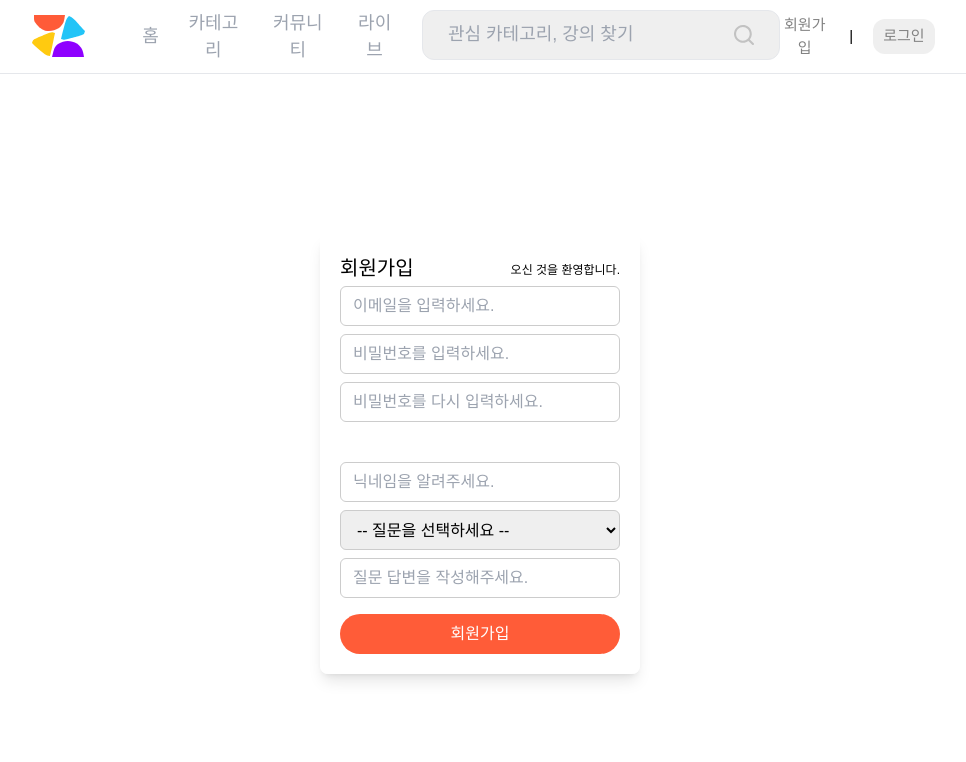
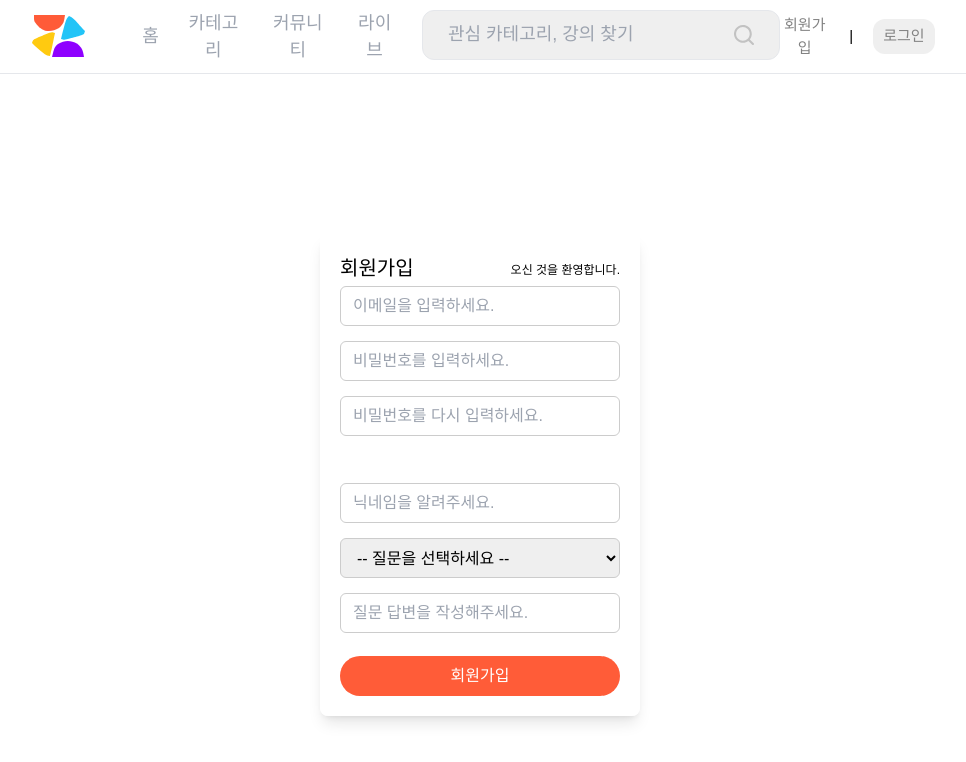
Before and after one commit to dnwnsrb11/grimtalk, a React (Vite) app: page /signup in a window 1280 px wide. Shown: the top 762 px of the page, without its empty margins (160-1126 px from the left). Built offline with nearby package versions, Linux system fonts and the light colour scheme; a web font is replaced by a local one.

Commit message:
desgin:회원가입 페이지 css 변경

```diff
--- a/src/routes/pages/SignupPage.jsx
+++ b/src/routes/pages/SignupPage.jsx
@@ -1,5 +1,6 @@
 import { useMutation } from '@tanstack/react-query';
 import { useState } from 'react';
+import { toast } from 'react-hot-toast';
 import { useNavigate } from 'react-router-dom';
 
 import { _axios } from '@/api/instance';
@@ -54,8 +55,24 @@ export const SignupPage = () => {
         <form
           onSubmit={(e) => {
             e.preventDefault();
+            const passwordRegex = /^(?=.*[A-Za-z])(?=.*\d)(?=.*[!@#$%^&*])[A-Za-z\d!@#$%^&*]{10,}$/;
             if (!email || !password || !password2 || !nickname || !question || !answer) {
-              alert('모든 필드를 입력해 주세요.');
+              toast.error('모든 정보를 입력해 주세요.', {
+                style: { fontSize: '14px', width: '300px' },
+              });
+              return;
+            }
+            if (password !== password2) {
+              toast.error('비밀번호가 일치하지 않습니다.', {
+                style: { fontSize: '14px', width: '300px' },
+              });
+              return;
+            }
+
+            if (!passwordRegex.test(password)) {
+              toast.error('비밀번호는 10자 이상, 숫자, 문자, 기호를 포함해야 합니다.', {
+                style: { fontSize: '14px', width: '300px' },
+              });
               return;
             }
             signupMutation.mutate();
@@ -65,21 +82,21 @@ export const SignupPage = () => {
             <input
               type="text"
               placeholder="이메일을 입력하세요."
-              className="h-10 rounded-md border border-gray-border-color pl-3"
+              className="mb-[7px] h-10 rounded-md border border-gray-border-color pl-3"
               value={email}
               onChange={(e) => setEmail(e.target.value)}
             />
             <input
               type="password"
               placeholder="비밀번호를 입력하세요."
-              className="h-10 rounded-md border border-gray-border-color pl-3"
+              className="mb-[7px] h-10 rounded-md border border-gray-border-color pl-3"
               value={password}
               onChange={(e) => setPassword(e.target.value)}
             />
             <input
               type="password"
               placeholder="비밀번호를 다시 입력하세요."
-              className="h-10 rounded-md border border-gray-border-color pl-3"
+              className="mb-[7px] h-10 rounded-md border border-gray-border-color pl-3"
               value={password2}
               onChange={(e) => setPassword2(e.target.value)}
             />
@@ -87,12 +104,12 @@ export const SignupPage = () => {
             <input
               type="text"
               placeholder="닉네임을 알려주세요."
-              className="h-10 rounded-md border border-gray-border-color pl-3"
+              className="mb-[7px] h-10 rounded-md border border-gray-border-color pl-3"
               value={nickname}
               onChange={(e) => setNickname(e.target.value)}
             />
             <select
-              className="h-10 rounded-md border border-gray-border-color pl-3"
+              className="mb-[7px] h-10 rounded-md border border-gray-border-color pl-3"
               value={question}
               onChange={(e) => setQuestion(e.target.value)}
             >
@@ -106,7 +123,7 @@ export const SignupPage = () => {
             <input
               type="text"
               placeholder="질문 답변을 작성해주세요."
-              className="h-10 rounded-md border border-gray-border-color pl-3"
+              className="mb-[7px] h-10 rounded-md border border-gray-border-color pl-3"
               value={answer}
               onChange={(e) => setAnswer(e.target.value)}
             />
```
